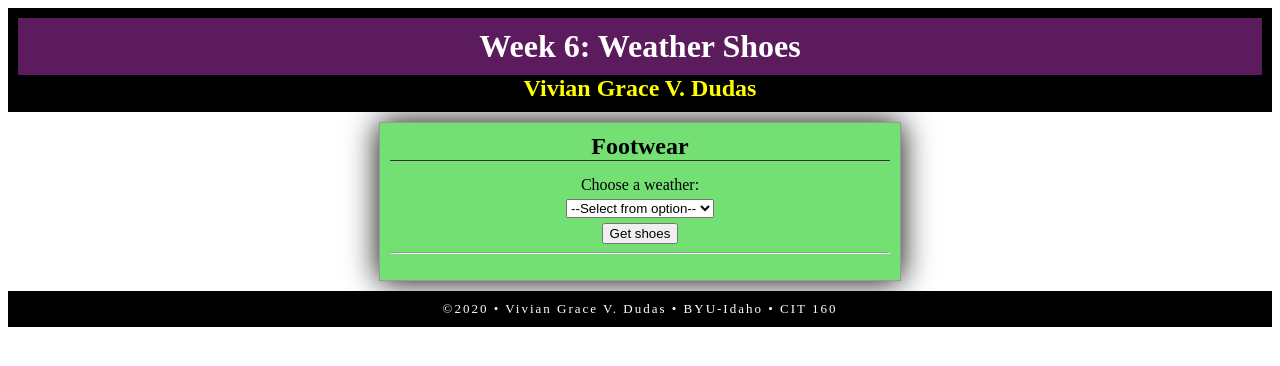
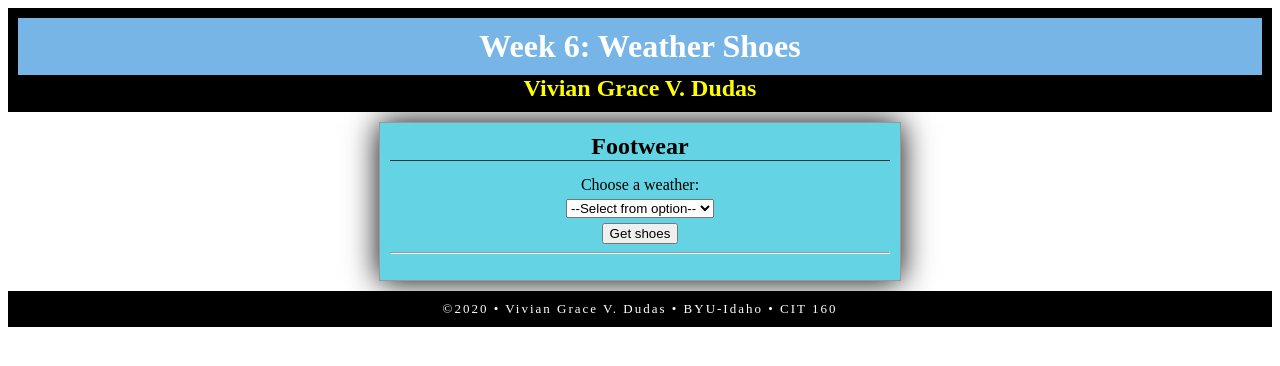
Before and after one commit to viangrace27/viangrace27.github.io, a plain HTML site: page footwear.html in a window 1280 px wide. Drawn offline with Linux system fonts and the light colour scheme.

Commit message:
changing colors

```diff
--- a/style.css
+++ b/style.css
@@ -14,7 +14,7 @@ footer {
 }
 
 h1 {
-    background-color: rgb(92, 27, 92);
+    background-color:rgb(120, 181, 231);
     margin: 0;
     padding: 10px;
 }
@@ -34,7 +34,7 @@ main {
 	border: 1px solid #999;
 	padding: 10px;
 	max-width: 500px;
-	background-color: rgb(116, 224, 116);
+	background-color: rgb(100, 211, 228);
 	box-shadow: 0 0 30px;
 }
 
```
